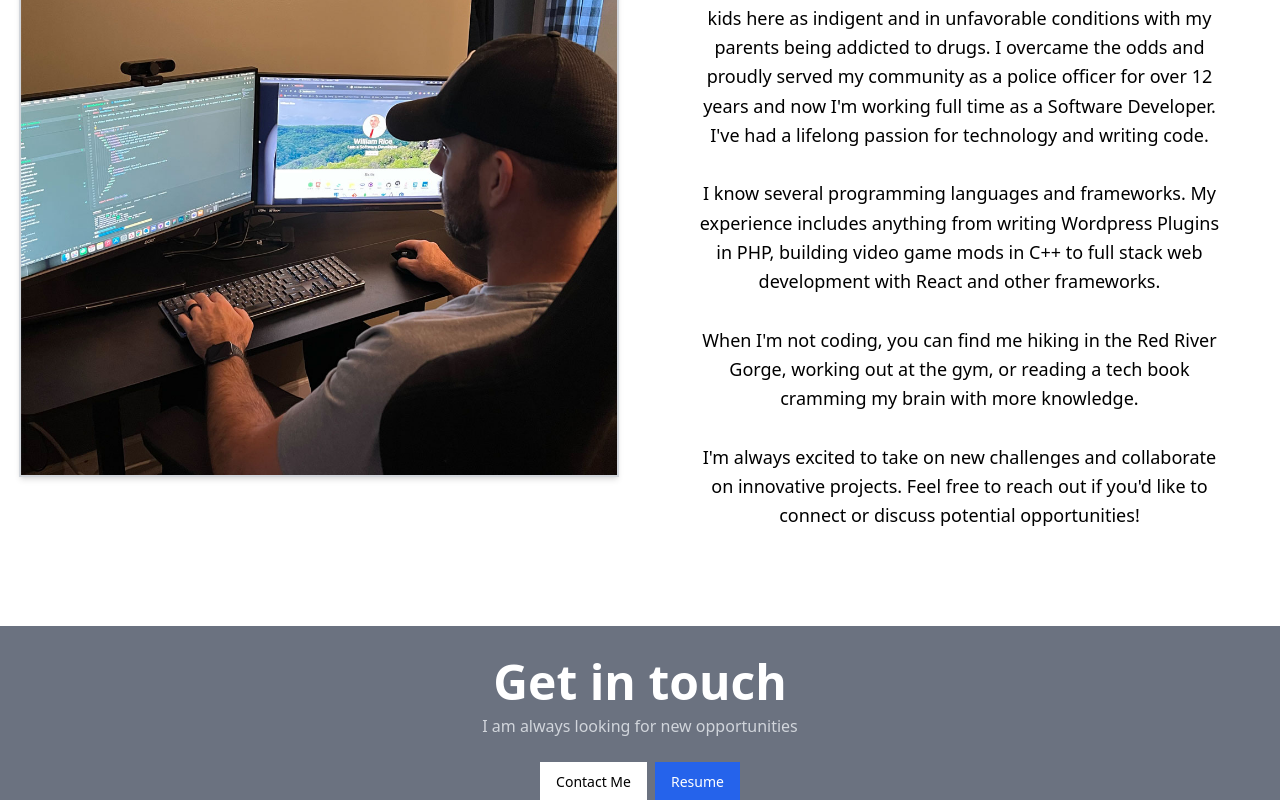
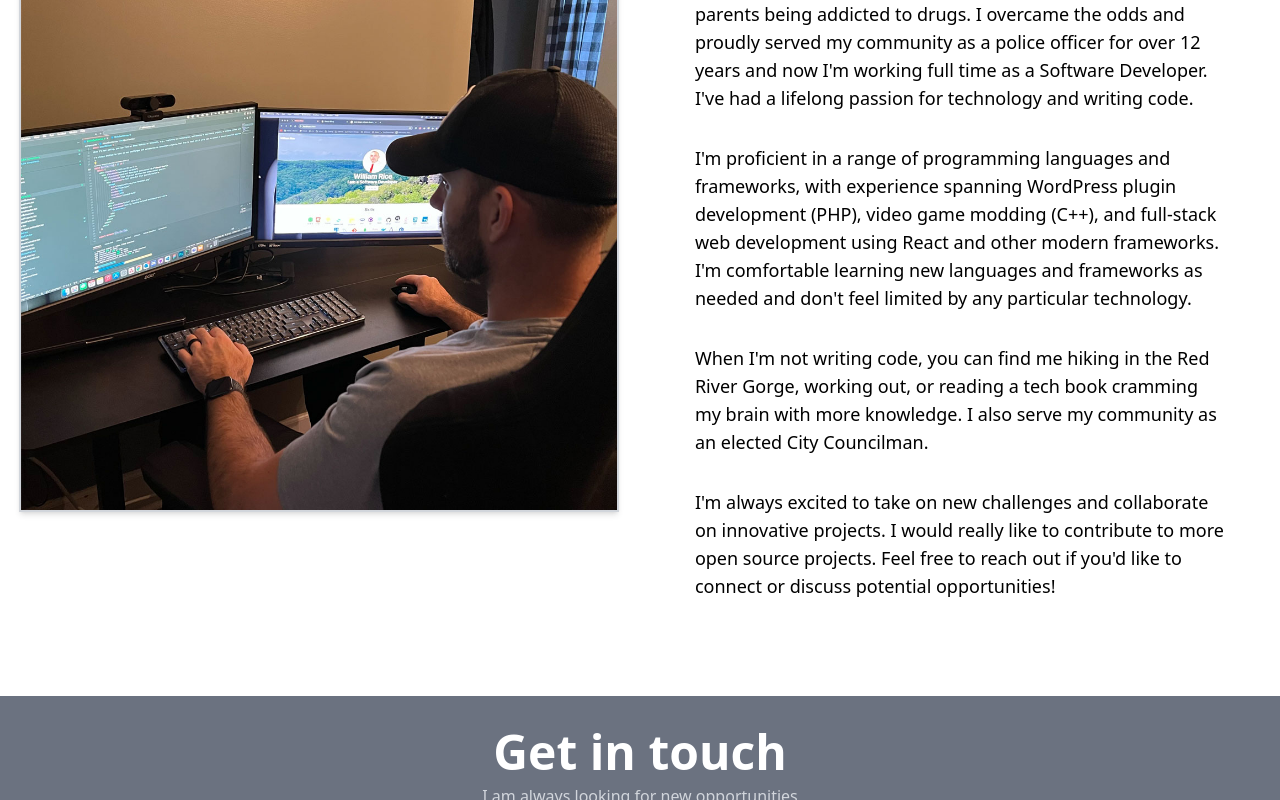
Before and after one commit to williamrice/williamarice-web, a Next.js app: page / in a window 1280 px wide. Shown: the part 1330-2130 px from the top of the page. Built offline with nearby package versions, Linux system fonts and the light colour scheme; no server answers; the database is empty.

Commit message:
updated about section text

```diff
--- a/components/AboutSection.tsx
+++ b/components/AboutSection.tsx
@@ -1,16 +1,6 @@
 import React from "react";
 import Image from "next/image";
 import Divider from "./Divider";
-
-const aboutMeText = `
-Hello! I'm William Rice, welcome to my little space on the web. I'm proudly from Eastern Kentucky and I grew up like most kids here as indigent and in unfavorable conditions with my parents being addicted to drugs. I overcame the odds and proudly served my community as a police officer for over 12 years and now I'm working full time as a Software Developer. I've had a lifelong passion for technology and writing code.
-
-I know several programming languages and frameworks. My experience includes anything from writing Wordpress Plugins in PHP, building video game mods in C++ to full stack web development with React and other frameworks.
-
-When I'm not coding, you can find me hiking in the Red River Gorge, working out at the gym, or reading a tech book cramming my brain with more knowledge.
-
-I'm always excited to take on new challenges and collaborate on innovative projects. Feel free to reach out if you'd like to connect or discuss potential opportunities!
-`;
 
 const AboutSection = () => {
   return (
@@ -27,10 +17,36 @@ const AboutSection = () => {
             />
           </div>
           <div className="w-full md:w-1/2 px-10">
-            <h2 className="text-4xl font-bold text-center mb-8">About Me</h2>
+            <h2 className="text-4xl font-bold mb-8">About Me</h2>
             <Divider />
-            <p className="text-lg leading-relaxed whitespace-pre-line mb-8">
-              {aboutMeText}
+            <p className="text-lg text-left mb-8">
+              Hello! I&apos;m William Rice, welcome to my little space on the
+              web. I&apos;m proudly from Eastern Kentucky and I grew up like
+              most kids here as indigent and in unfavorable conditions with my
+              parents being addicted to drugs. I overcame the odds and proudly
+              served my community as a police officer for over 12 years and now
+              I&apos;m working full time as a Software Developer. I&apos;ve had
+              a lifelong passion for technology and writing code.
+            </p>
+            <p className="text-lg text-left mb-8">
+              I&apos;m proficient in a range of programming languages and
+              frameworks, with experience spanning WordPress plugin development
+              (PHP), video game modding (C++), and full-stack web development
+              using React and other modern frameworks. I&apos;m comfortable
+              learning new languages and frameworks as needed and don&apos;t
+              feel limited by any particular technology.
+            </p>
+            <p className="text-lg text-left mb-8">
+              When I&apos;m not writing code, you can find me hiking in the Red
+              River Gorge, working out, or reading a tech book cramming my brain
+              with more knowledge. I also serve my community as an elected City
+              Councilman.
+            </p>
+            <p className="text-lg text-left mb-8">
+              I&apos;m always excited to take on new challenges and collaborate
+              on innovative projects. I would really like to contribute to more
+              open source projects. Feel free to reach out if you&apos;d like to
+              connect or discuss potential opportunities!
             </p>
           </div>
         </div>
```
